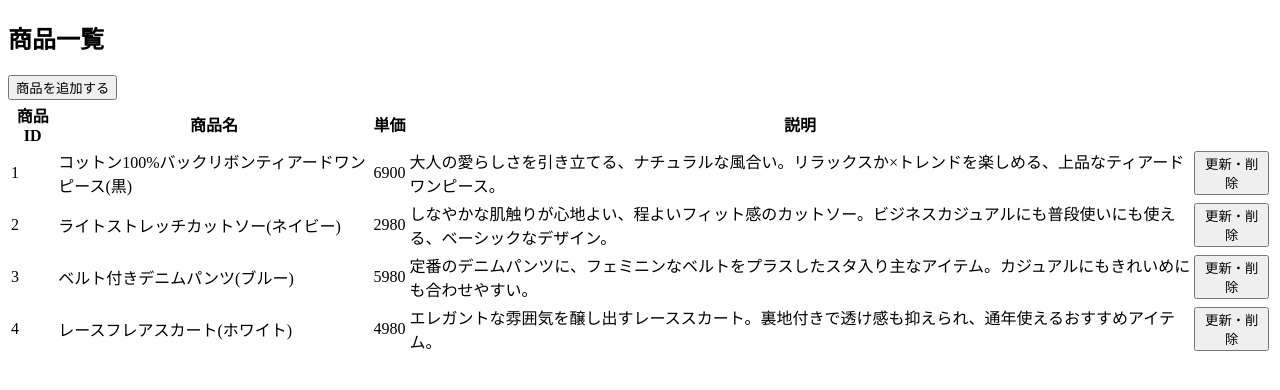
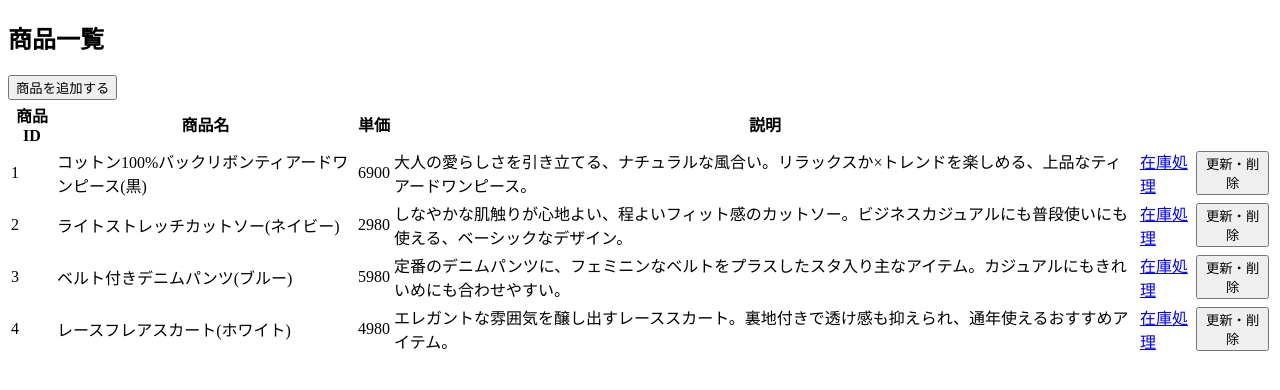
Before and after one commit to arai-h4869/Full-Stack-Web-Development, a Next.js app in the folder frontend/: page /inventory/products in a window 1280 px wide. Shown: the top 390 px of the page. Built offline with nearby package versions, Linux system fonts and the light colour scheme.

Commit message:
feat: add link to inventory/products/[id]

```diff
--- a/frontend/app/inventory/products/page.tsx
+++ b/frontend/app/inventory/products/page.tsx
@@ -1,5 +1,6 @@
 'use client'
 
+import Link from 'next/link'
 import { useEffect, useState } from 'react'
 import productsData from './sample/dummy_products.json'
 
@@ -30,6 +31,7 @@
             <th>単価</th>
             <th>説明</th>
             <th></th>
+            <th></th>
           </tr>
         </thead>
         <tbody>
@@ -40,6 +42,9 @@
               <td>{data.price}</td>
               <td>{data.description}</td>
               <td>
+                <Link href={`/inventory/products/${data.id}`}>在庫処理</Link>
+              </td>
+              <td>
                 <button type="button">更新・削除</button>
               </td>
             </tr>
```
